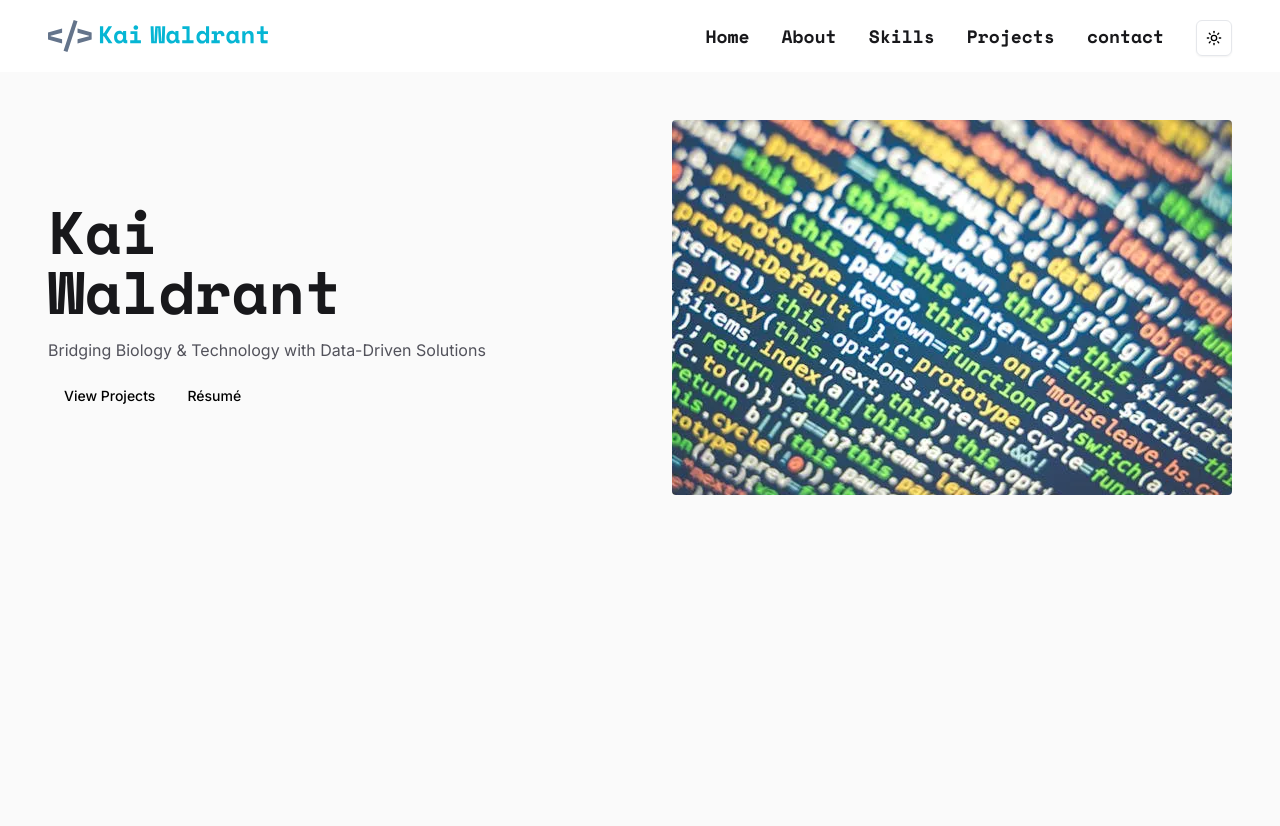
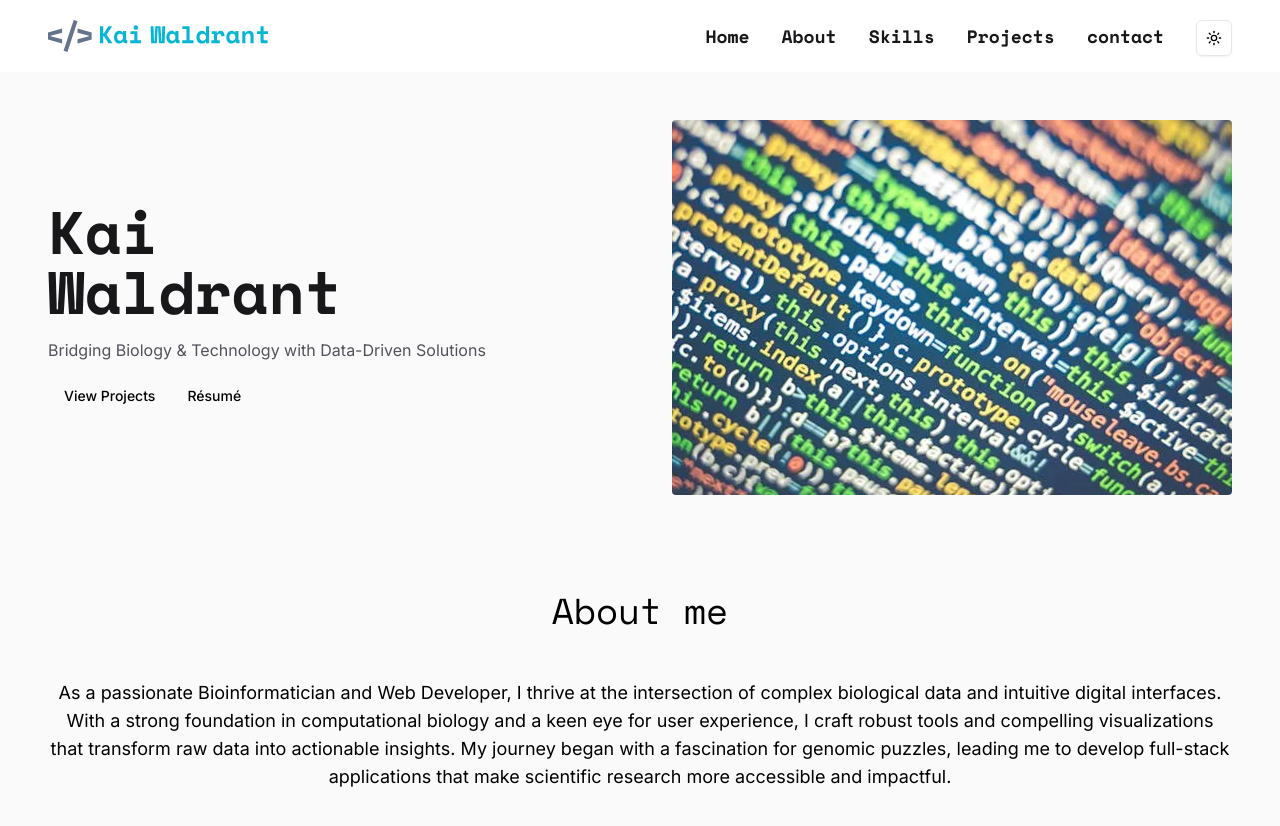
Before and after one commit to KaiWaldrant/kaiwaldrant.dev, a Next.js app: page / in a window 1280 px wide. Shown: the top 826 px of the page. Built offline with nearby package versions, Linux system fonts and the light colour scheme.

Commit message:
Add About.tsx

```diff
--- a/app/page.tsx
+++ b/app/page.tsx
@@ -1,12 +1,14 @@
 import NavBar from "@/components/navbar";
 import Hero from "@/components/sections/Hero";
+import About from "@/components/sections/About";
 
 export default function Home() {
   return (
     <>
       <NavBar />
-      <main className="content-grid min-h-screen">
+      <main className="content-grid">
         <Hero />
+        <About />
       </main>
     </>
   );
--- /dev/null
+++ b/components/sections/About.tsx
@@ -0,0 +1,25 @@
+import Section from "../Section";
+
+export default function About() {
+  return (
+    <Section
+      id="about"
+      className="text-center"
+      containerClassName="grid gap-12"
+    >
+      <h2 className="font-mono text-4xl">About me</h2>
+      <div>
+        <p className="md:text-lg">
+          As a passionate Bioinformatician and Web Developer, I thrive at the
+          intersection of complex biological data and intuitive digital
+          interfaces. With a strong foundation in computational biology and a
+          keen eye for user experience, I craft robust tools and compelling
+          visualizations that transform raw data into actionable insights. My
+          journey began with a fascination for genomic puzzles, leading me to
+          develop full-stack applications that make scientific research more
+          accessible and impactful.
+        </p>
+      </div>
+    </Section>
+  );
+}
```
